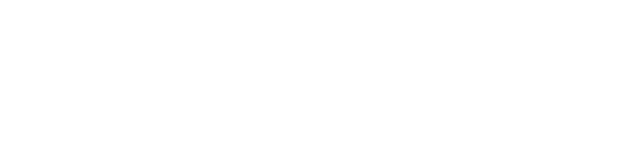
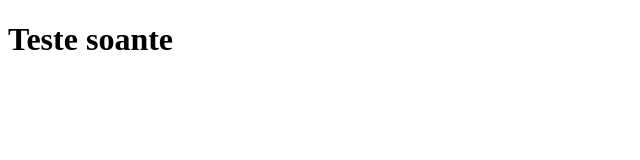
Before and after one commit to gustavocgr/harves1, a plain HTML site: page index.html in a window 1280 px wide. Shown: the whole page, without its empty margins (0-640 px from the left). Drawn offline with Linux system fonts and the light colour scheme.

Commit message:
enviando recuperacao

```diff
--- a/index.html
+++ b/index.html
@@ -6,6 +6,6 @@
     <title>Document</title>
 </head>
 <body>
-
+    <h1> Teste soante </h1>
 </body>
 </html>
```
Also changed, not shown: 1 other file.
